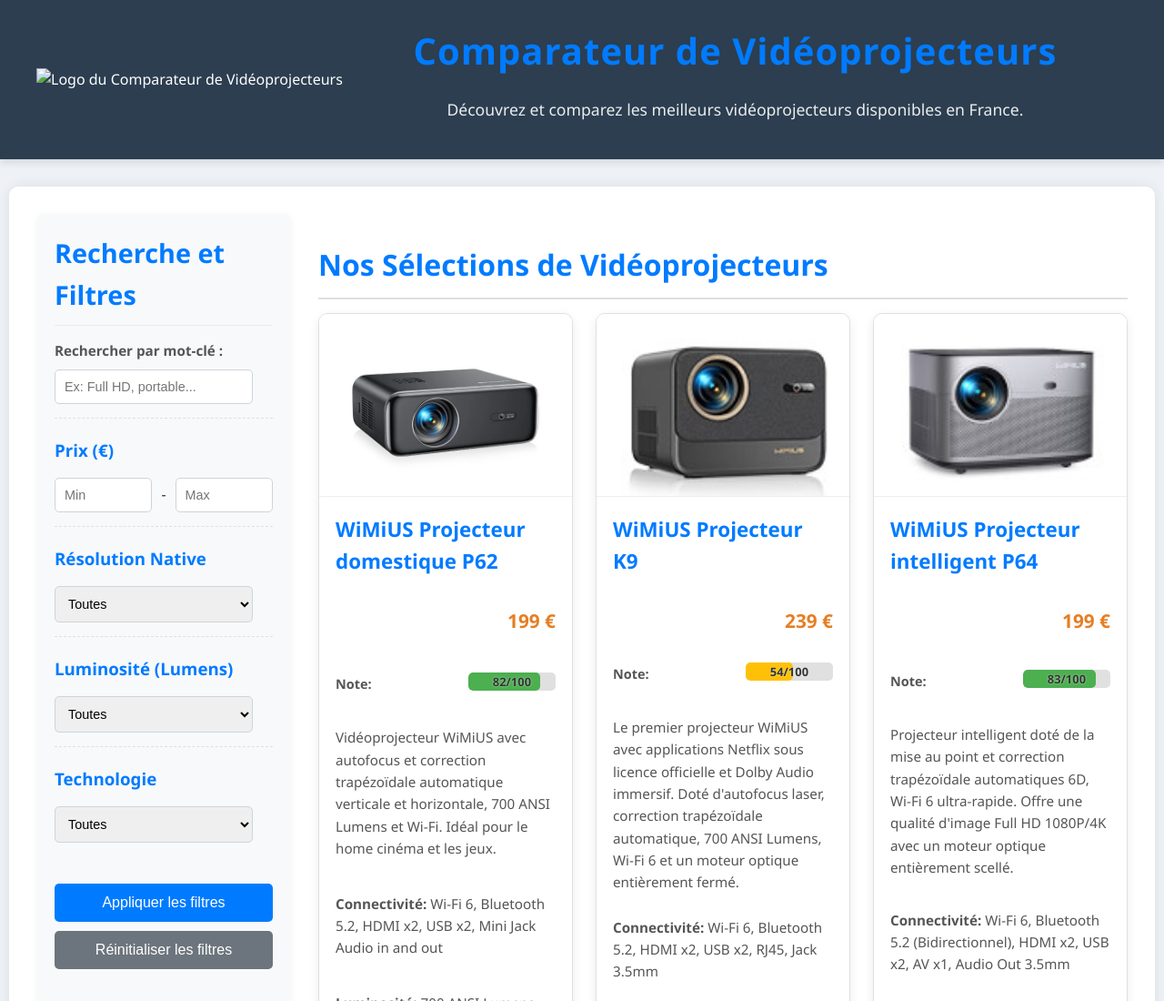
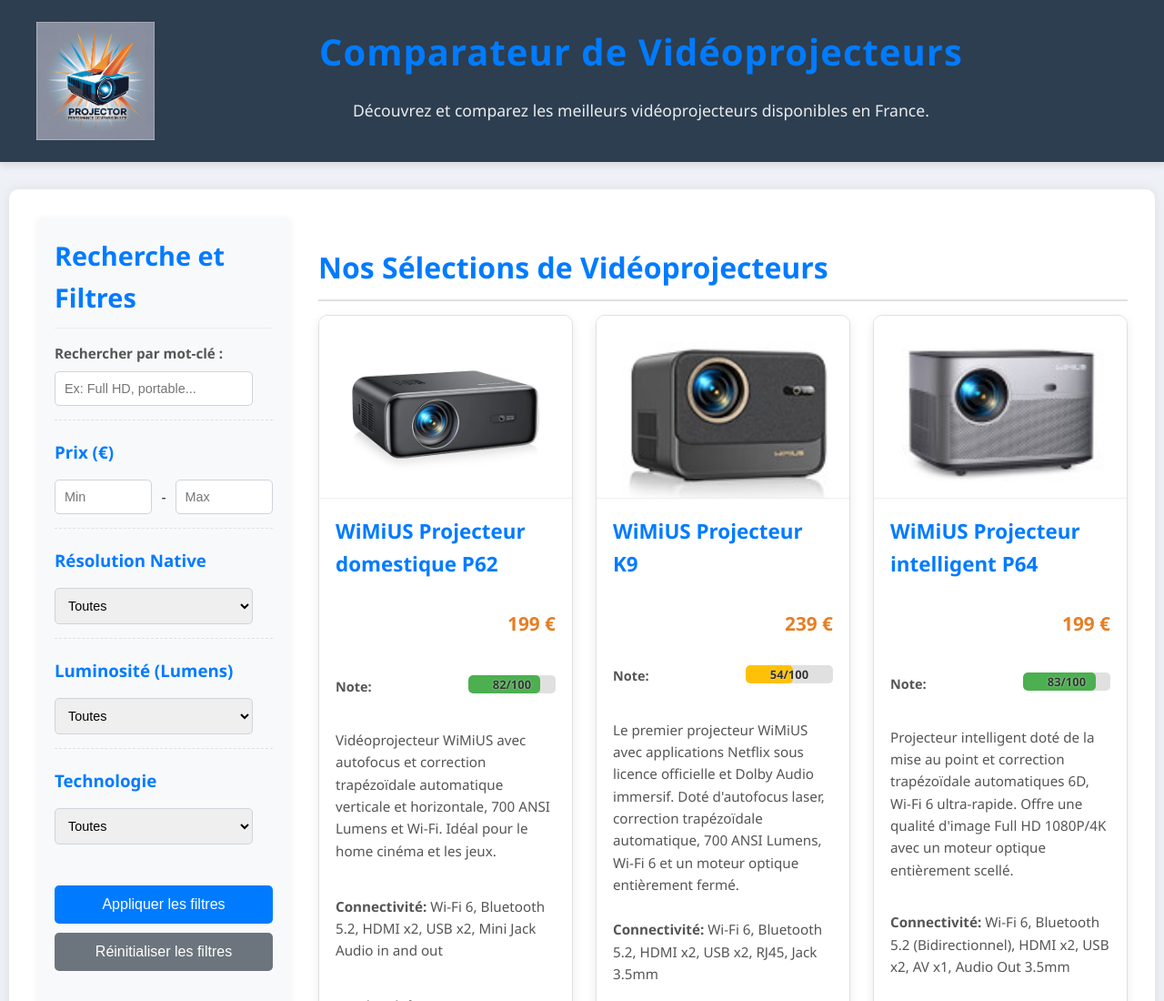
Before and after one commit to 2niG/Vid-oprojecteurs, a plain HTML site: page index.html in a window 1280 px wide. Shown: the top 1100 px of the page at 91% size. Drawn offline with Linux system fonts and the light colour scheme; files whose address does not match are found by name.

Commit message:
Update index.html

```diff
--- a/index.html
+++ b/index.html
@@ -10,7 +10,7 @@
 <body>
     <header>
     <div class="container">
-        <img src="images/logo.png" alt="Logo du Comparateur de Vidéoprojecteurs" class="header-logo">
+        <img src="logo.png" alt="Logo du Comparateur de Vidéoprojecteurs" class="header-logo">
         <div class="header-content">
             <h1>Comparateur de Vidéoprojecteurs</h1>
             <p>Découvrez et comparez les meilleurs vidéoprojecteurs disponibles en France.</p>
```
